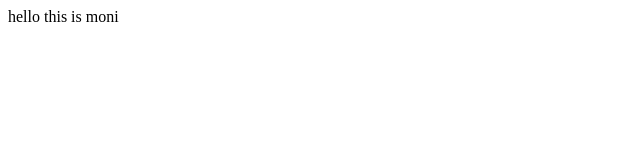
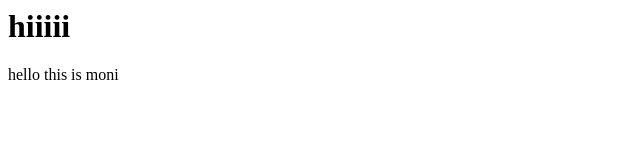
Before and after one commit to Monikasreesrinivasan/GIT, a plain HTML site: page index.html in a window 1280 px wide. Shown: the whole page, without its empty margins (0-640 px from the left). Drawn offline with Linux system fonts and the light colour scheme.

Commit message:
Update index.html

```diff
--- a/index.html
+++ b/index.html
@@ -1 +1 @@
-<h1></h1>hello this is moni</h1>
+<h1>hiiiii </h1>hello this is moni</h1>
```
